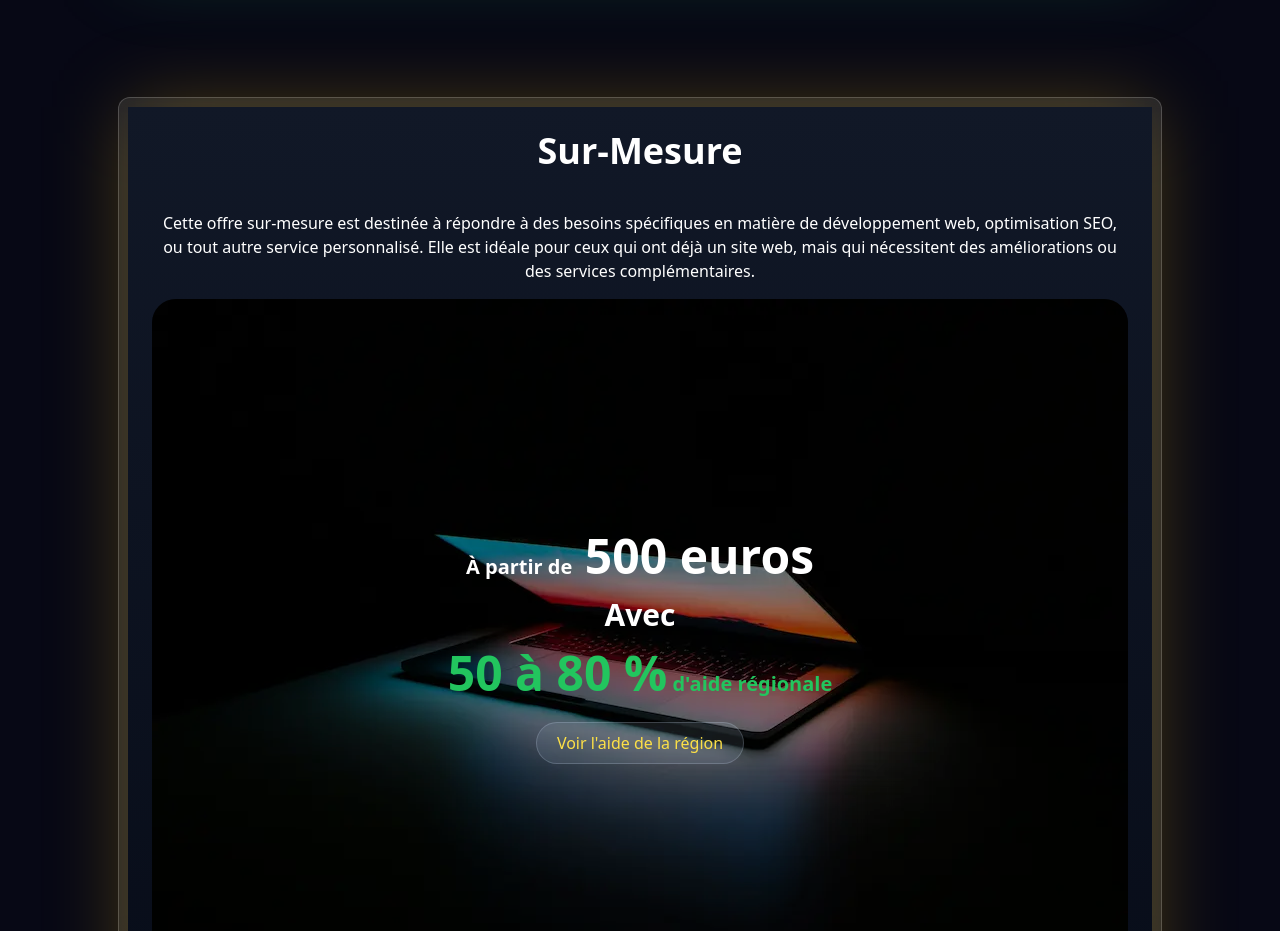
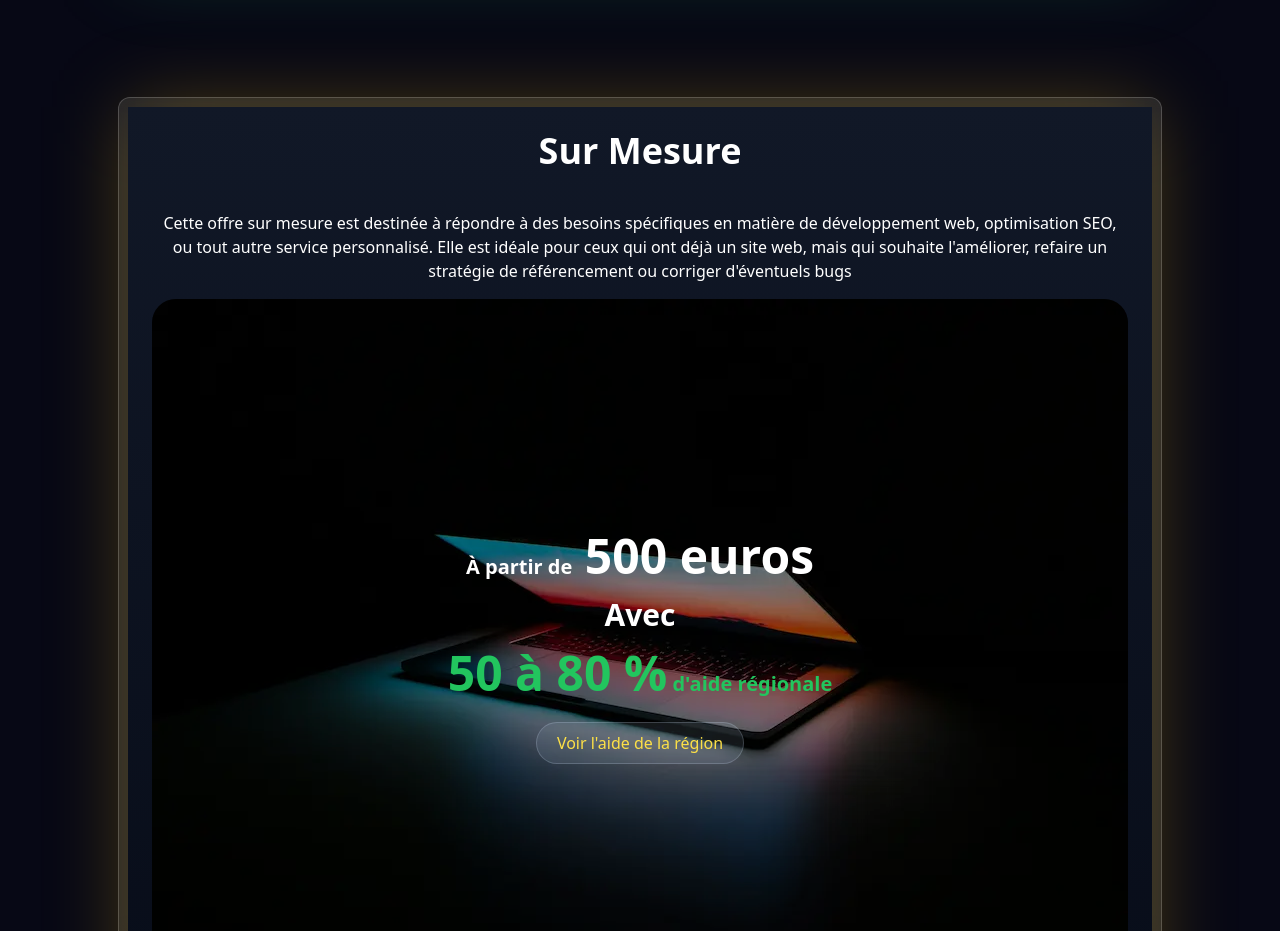
Before and after one commit to GITKLM/siteweb974, a Next.js app: page /offres in a window 1280 px wide. Shown: the part 3220-4151 px from the top of the page. Built offline with nearby package versions, Linux system fonts and the light colour scheme.

Commit message:
correction des fautes orthographes

```diff
--- a/app/components/Offres.tsx
+++ b/app/components/Offres.tsx
@@ -31,7 +31,7 @@ export default function Offres() {
           />
           <OffresCard
             color="green"
-            title="Site sur-Mesure"
+            title="Site sur Mesure"
             subtitle="Conçu pour vous accompagner"
             description="Selon vos envies, réparation et maintenance, refaire une stratégie de référencement, analyse de performance, création de blog personnel, etc."
             imageSrc="/offres/sur-mesure.webp"
--- a/app/offres/AnimatedOffres.tsx
+++ b/app/offres/AnimatedOffres.tsx
@@ -46,8 +46,8 @@ export default function AnimatedOffres() {
       bgColor: 'bg-green-500/30',
     },
     {
-      title: 'Sur-Mesure',
-      description: 'Cette offre sur-mesure est destinée à répondre à des besoins spécifiques en matière de développement web, optimisation SEO, ou tout autre service personnalisé. Elle est idéale pour ceux qui ont déjà un site web, mais qui nécessitent des améliorations ou des services complémentaires.',
+      title: 'Sur Mesure',
+      description: "Cette offre sur mesure est destinée à répondre à des besoins spécifiques en matière de développement web, optimisation SEO, ou tout autre service personnalisé. Elle est idéale pour ceux qui ont déjà un site web, mais qui souhaite l'améliorer, refaire un stratégie de référencement ou corriger d'éventuels bugs",
       inclus: [
         'Réparation et maintenance : Correction de bugs, mises à jour de sécurité, amélioration des performances.',
         'Refonte de site : Modernisation du design existant, amélioration de l\'expérience utilisateur.',
```
